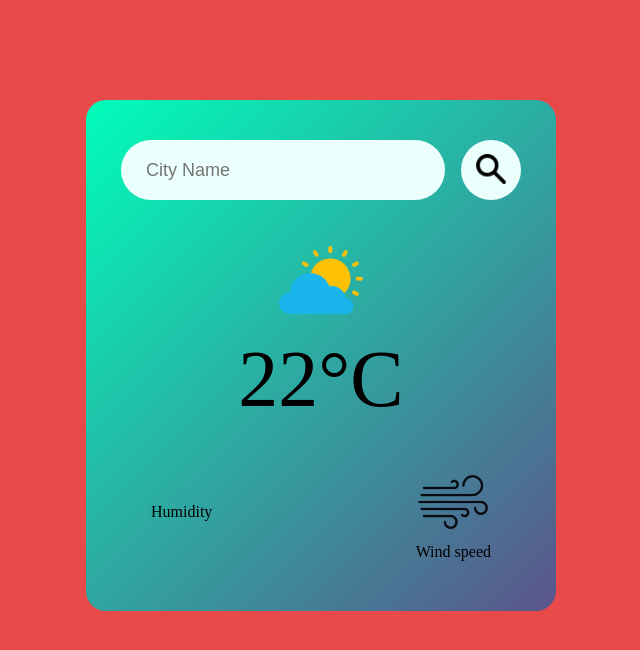
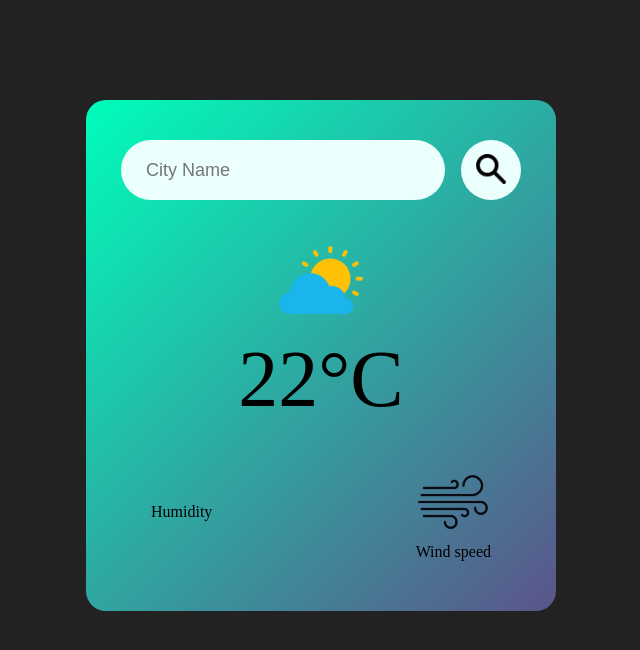
Before and after one commit to Debuty/Weather-App, a plain HTML site: page index.html in a window 1280 px wide. Shown: the whole page, without its empty margins (319-959 px from the left). Drawn offline with Linux system fonts and the light colour scheme.

Commit message:
Return Body Color

```diff
--- a/Main.css
+++ b/Main.css
@@ -13,7 +13,7 @@
 body {
 
 
-    background-color: #e84949;
+    background-color: #222;
 }
 
 
```
